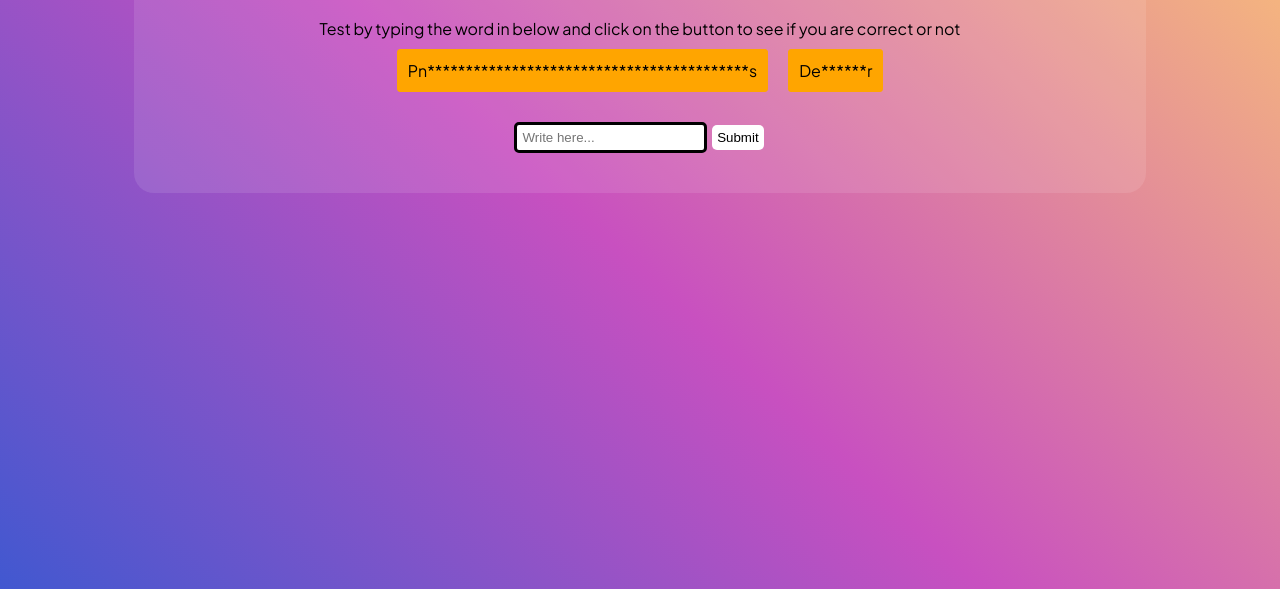
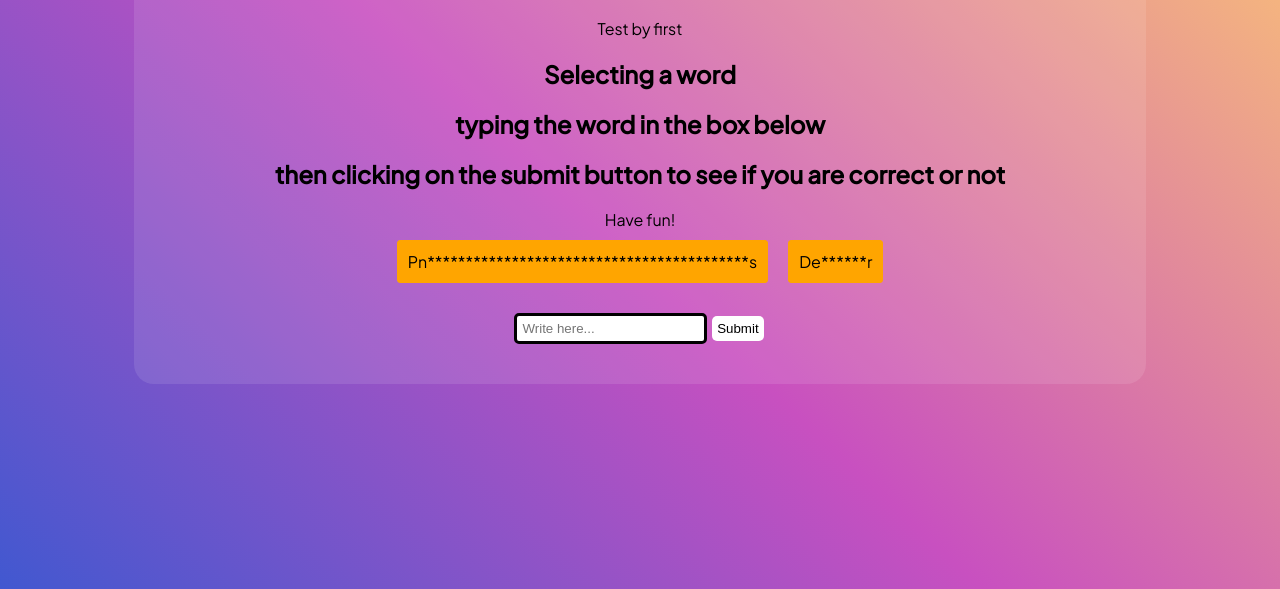
Before and after one commit to NileshMagan/spelling-tester, a plain HTML site: page index.html in a window 1280 px wide. Shown: the part 211-800 px from the top of the page. Drawn offline with Linux system fonts and the light colour scheme.

Commit message:
Improved instructions

```diff
--- a/index.html
+++ b/index.html
@@ -15,7 +15,11 @@
         <h1>Spelling tester!
         </h1>
         <div>
-          Test by typing the word in below and click on the button to see if you are correct or not
+          Test by first
+          <h2>Selecting a word</h2>
+          <h2>typing the word in the box below </h2>
+          <h2>then clicking on the submit button to see if you are correct or not</h2>
+          Have fun!
         </div>
           <div id="wordSelections">
         </div>
```
